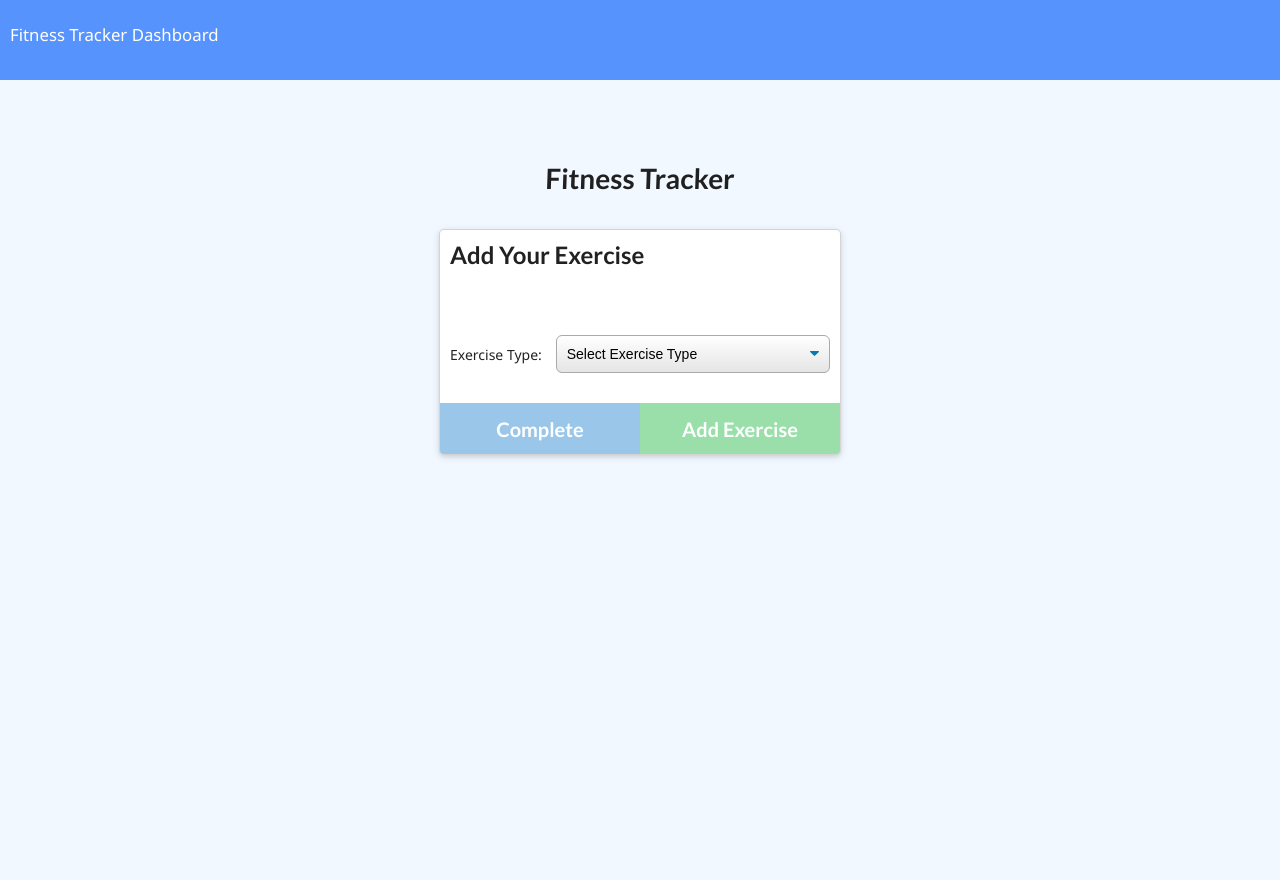
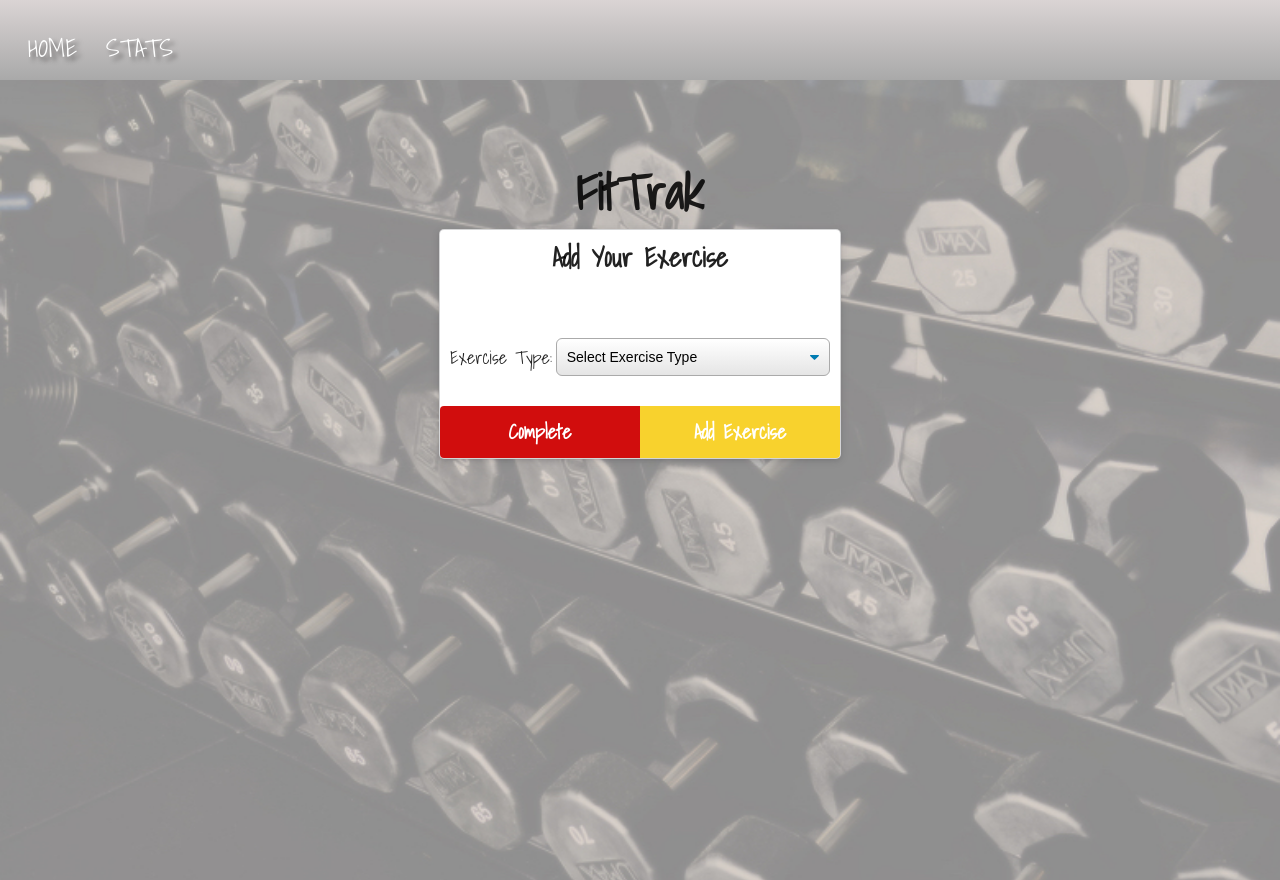
Before and after one commit to jmeggles/17_FitTrak, a website: page public/exercise.html in a window 1280 px wide. Drawn offline with nearby package versions, Linux system fonts and the light colour scheme; no server answers.

Commit message:
changed a lot of css and added folders to follow folder structure

```diff
--- a/public/exercise.html
+++ b/public/exercise.html
@@ -6,18 +6,21 @@
   <meta name="viewport" content="width=device-width, initial-scale=1.0" />
   <meta http-equiv="X-UA-Compatible" content="ie=edge" />
   <link rel="stylesheet" href="https://cdnjs.cloudflare.com/ajax/libs/semantic-ui/2.4.1/semantic.min.css" />
+  <link href="https://fonts.googleapis.com/css2?family=Shadows+Into+Light&display=swap" rel="stylesheet">
   <link rel="stylesheet" href="style.css" />
-  <title>Fitness Tracker</title>
+  <title>FitTrak</title>
 </head>
 
 <body>
   <nav>
-    <a href="/">Fitness Tracker</a>
-    <a href="/stats">Dashboard</a>
+    <ul id="navlist" class="caret">
+    <li><a class="fittrak-href" href="/">HOME</a></li>
+    <li><a class="dashboard-nav-link" href="/stats">STATS</a></li>
+    </ul>
   </nav>
   <div class="wrapper">
     <header>
-      <h1>Fitness Tracker</h1>
+      <h1>FitTrak</h1>
     </header>
     <div class="ui container exercise">
       <div class="ui raised card m-auto">
@@ -26,7 +29,7 @@
           <div class="workout-type">
             <label for="type">Exercise Type:</label>
             <select name="type" id="type">
-              <option disabled selected>Select Exercise Type</option>
+              <option selected>Select Exercise Type</option>
               <option value="resistance">Resistance</option>
               <option value="cardio">Cardio</option>
             </select>
@@ -68,10 +71,10 @@
             </div>
           </div>
           <div class="buttons">
-            <button disabled class="huge ui blue button complete">
+            <button class="huge ui blue button complete" id="complete-button">
               Complete
             </button>
-            <button disabled class="huge ui positive button add-another">
+            <button class="huge ui positive button add-another" id="add-button">
               Add Exercise
             </button>
           </div>
--- a/public/stats.js
+++ b/public/stats.js
@@ -11,8 +11,8 @@
 
 API.getWorkoutsInRange()
 
-  function generatePalette() {
-    const arr = [
+function generatePalette() {
+  const arr = [
     "#003f5c",
     "#2f4b7c",
     "#665191",
@@ -32,7 +32,7 @@
   ]
 
   return arr;
-  }
+}
 function populateChart(data) {
   let durations = duration(data);
   let pounds = calculateTotalWeight(data);
--- a/public/style.css
+++ b/public/style.css
@@ -6,23 +6,67 @@
   padding: 0;
 }
 
-html,
+/* html, */
 body,
 .wrapper {
   height: 100%;
+  background-image:  url(../public/assets/images/dumbbellsEdit.jpg);
+  background-size: cover;
+  font-family: "Shadows Into Light";
 }
+/*
+body {
+  font-family: "Shadows Into Light";            /*  DRY code */
 
-body {
-  font-family: "Segoe UI", Tahoma, Geneva, Verdana, sans-serif;
-}
 
 nav {
-  background-color: #5793fd;
+  background-image: linear-gradient(#dad4d4, #a9a9a9);
   color: #ffffff;
   height: 80px;
   padding: 10px;
   line-height: 3;
-  font-size: 1.2rem;
+  font-family: "Shadows Into Light";
+  text-shadow: 4px 4px 4px #646262;
+  font-size: 1.8rem;
+  /* text-align: center; */
+}
+
+li {
+  display: inline;
+  /* padding-right: 0.2em; */
+  padding-left: 0.7em;
+  border-right: hidden;
+}
+
+li:hover {
+  filter:drop-shadow(5px 5px 15px #01dff7);
+}
+
+h1 {
+  font-family: "Shadows Into Light";
+  font-size: 3.5rem;
+}
+
+h2,
+h3 {
+  font-family: "Shadows Into Light";
+  font-size: 1.9rem;
+}
+
+#new-workout-btn, #continue-btn {
+  font-family: "Shadows Into Light";
+  font-size: 1.6rem;
+}
+
+label {
+  font-family: "Shadows Into Light";
+  font-size: 1.3rem;
+}
+
+#dashboard-text {
+  font-family: "Shadows Into Light";
+  font-size: 3rem;
+  text-shadow: 4px 4px 4px #aaa;
 }
 
 a,
@@ -40,9 +84,9 @@ header {
   font-size: 1.5rem;
 }
 
-header h1 {
+/* header h1 {
   transform: skewX(-2deg);
-}
+} */
 
 select {
   display: block;
@@ -96,8 +140,10 @@ input {
 }
 
 .wrapper {
-  background-color: #f2f8ff;
+  /* background-image:  url(../public/assets/images/dumbbellsEdit.jpg);  */
+  background-size: cover;
   padding-bottom: 100px;
+
 }
 
 .card.m-auto,
@@ -158,6 +204,10 @@ button {
   background: linear-gradient(to bottom, #ffffff 0%, #e5e5e5 100%);
 }
 
+h2 {
+  text-align: center;
+}
+
 #toast {
   border-radius: 4px;
   border-width: 1px;
@@ -173,6 +223,7 @@ button {
   right: -320px;
   opacity: 0;
   transition: all 0.5s;
+  background-color:#06f9f8;
 }
 
 #toast.success {
@@ -235,7 +286,7 @@ button {
   top: 10px;
   right: -320px;
   opacity: 0;
-  transition: all 0.5s;
+  /* transition: all 0.5s; */           /* DRY code */
 }
 
 #toast.success {
@@ -244,6 +295,7 @@ button {
   color: hsl(94, 90%, 16%);
   transition: all 0.5s;
 }
+
 .workout-type,
 form .cardio-form div,
 form .resistance-form div {
@@ -368,9 +420,9 @@ form > button {
   margin-bottom: 5px;
 }
 
-/* .workout .card {
-  width: 350px;
-} */
+.workout .card {
+  width: 400px;
+}
 
 .prev-workout button {
   margin: 10px;
@@ -403,12 +455,22 @@ form > button {
   width: 50%;
 }
 
+#complete-button {
+  background-color: #d10d0d;
+  font-family: 'Shadows Into Light';
+}
+
+#add-button {
+ background-color: #f8d22d;
+ font-family: 'Shadows Into Light';
+}
+
 .ui.card h2 {
   padding: 10px;
 }
 
 .buttons .ui.button:first-child {
-  border-top-left-radius: 0;
+  /* border-top-left-radius: 0; */         /*  DRY code */
   border-top-right-radius: 0;
   border-bottom-right-radius: 0;
 }
```
Also changed, not shown: public/index.html (+8 -5 lines), public/stats.html (+13 -8 lines), public/assets/images/dumbbellsEdit.jpg (added), server.js (added).
